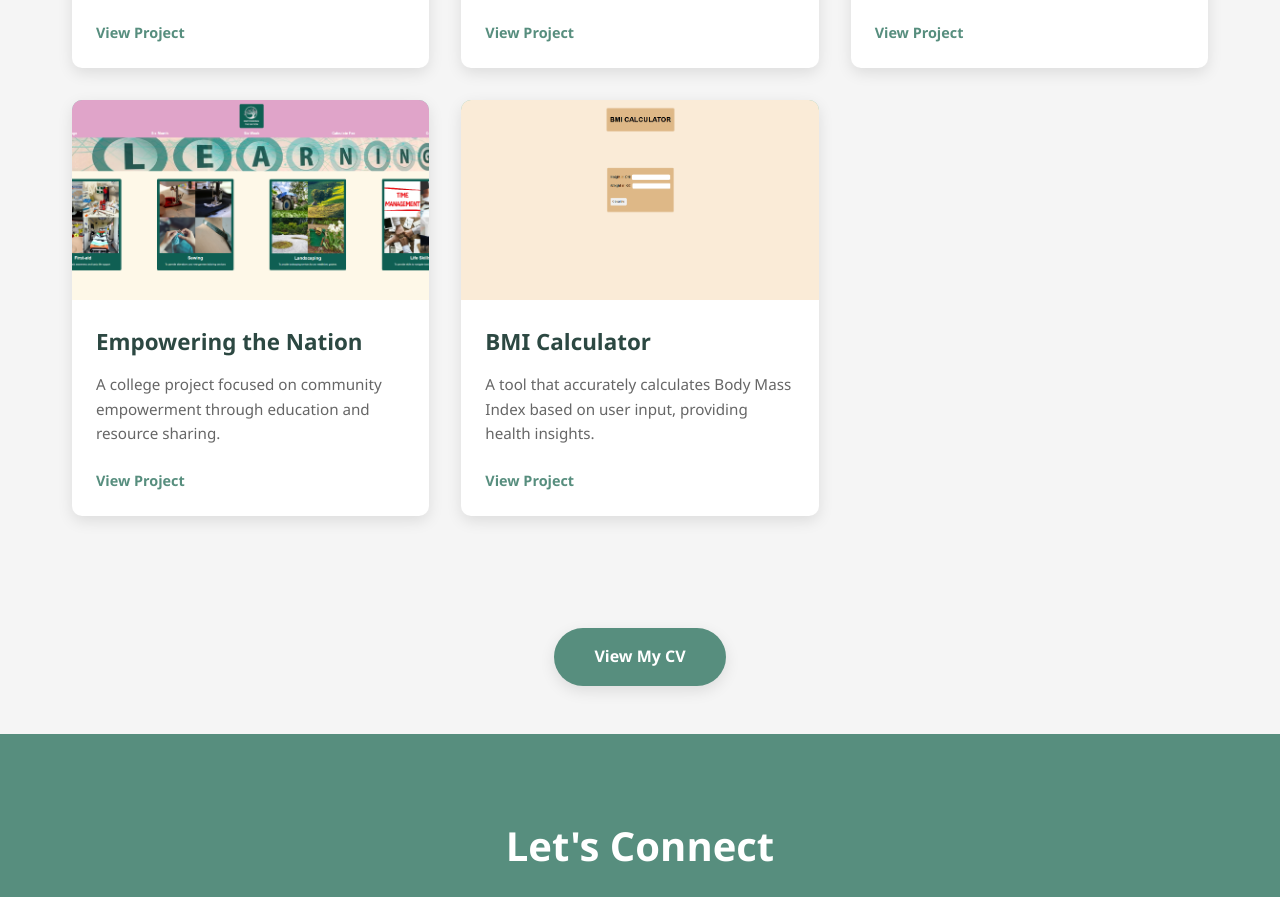
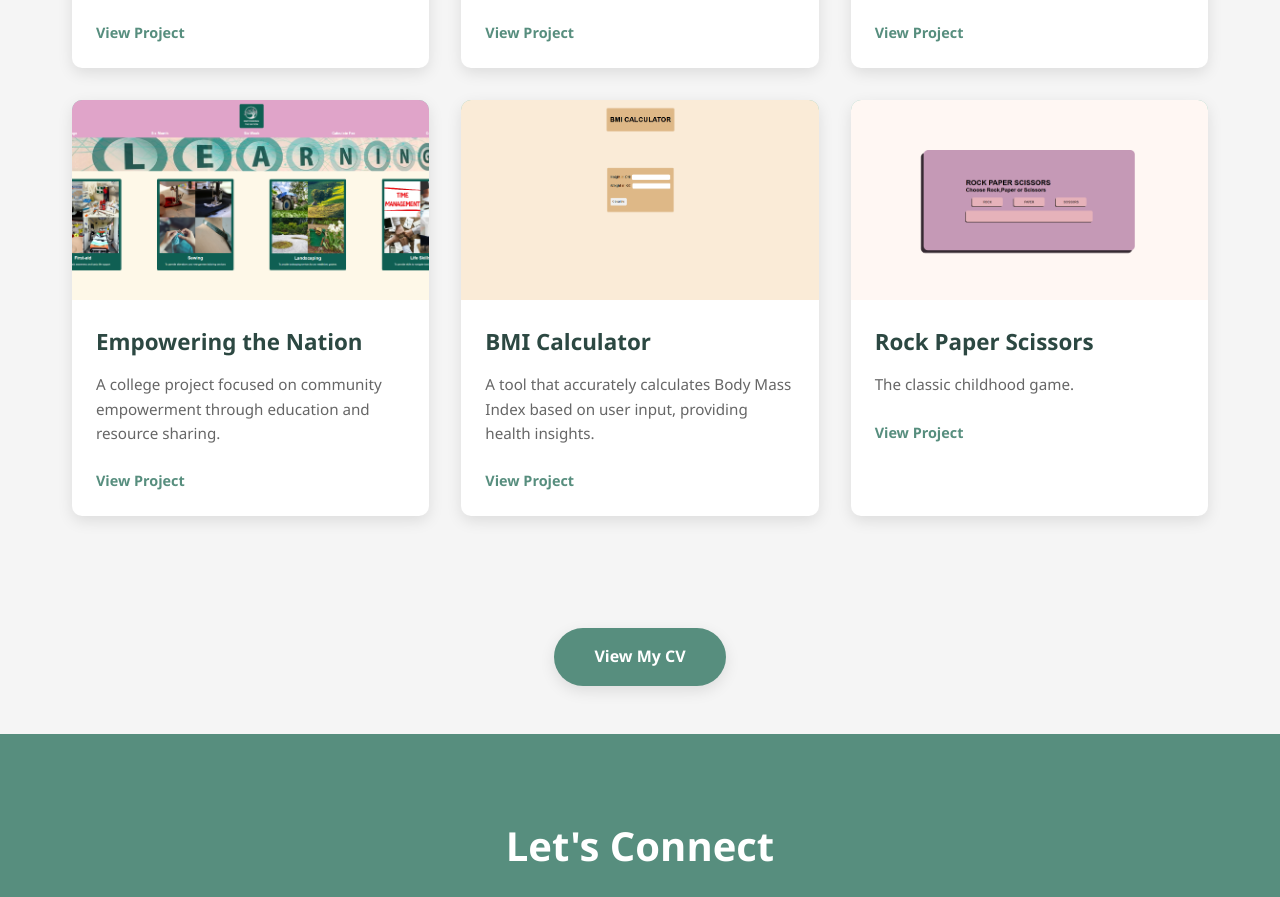
Before and after one commit to Sim0n-sk8/Simon-Swart-Portfolio, a plain HTML site: page index.html in a window 1280 px wide. Shown: the part 1384-2281 px from the top of the page. Drawn offline with Linux system fonts and the light colour scheme.

Commit message:
added another project

```diff
--- a/index.html
+++ b/index.html
@@ -135,7 +135,24 @@
                         </div>
                     </div>
                 </div>
+
+                <div class="projectCard">
+                    <div class="projectImage">
+                        <img src="assets\rockpaperscissors.png" alt="rockPaperScissors">
+                    </div>
+                    <div class="projectContent">
+                        <h3>Rock Paper Scissors</h3>
+                        <p>The classic childhood game.</p>
+                        <div class="projectLinks">
+                            <a href="https://sim0n-sk8.github.io/rockPaperScissors/" target="_blank">View Project</a>
+
+                        </div>
+                    </div>
+                </div>
             </div>
+
+
+
         </section>
     </div>
 
```
Also changed, not shown: assets/rockpaperscissors.png (added).
